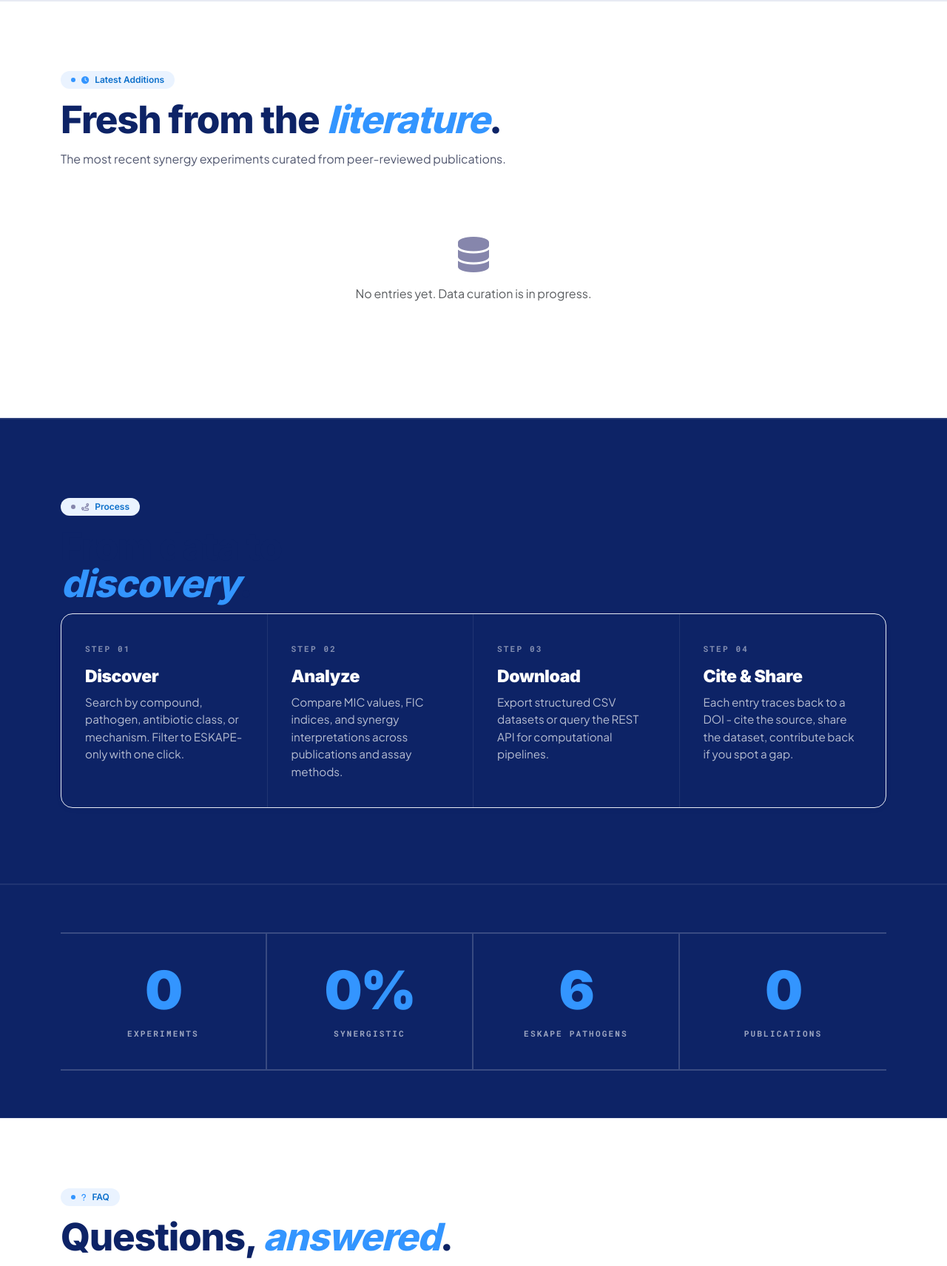
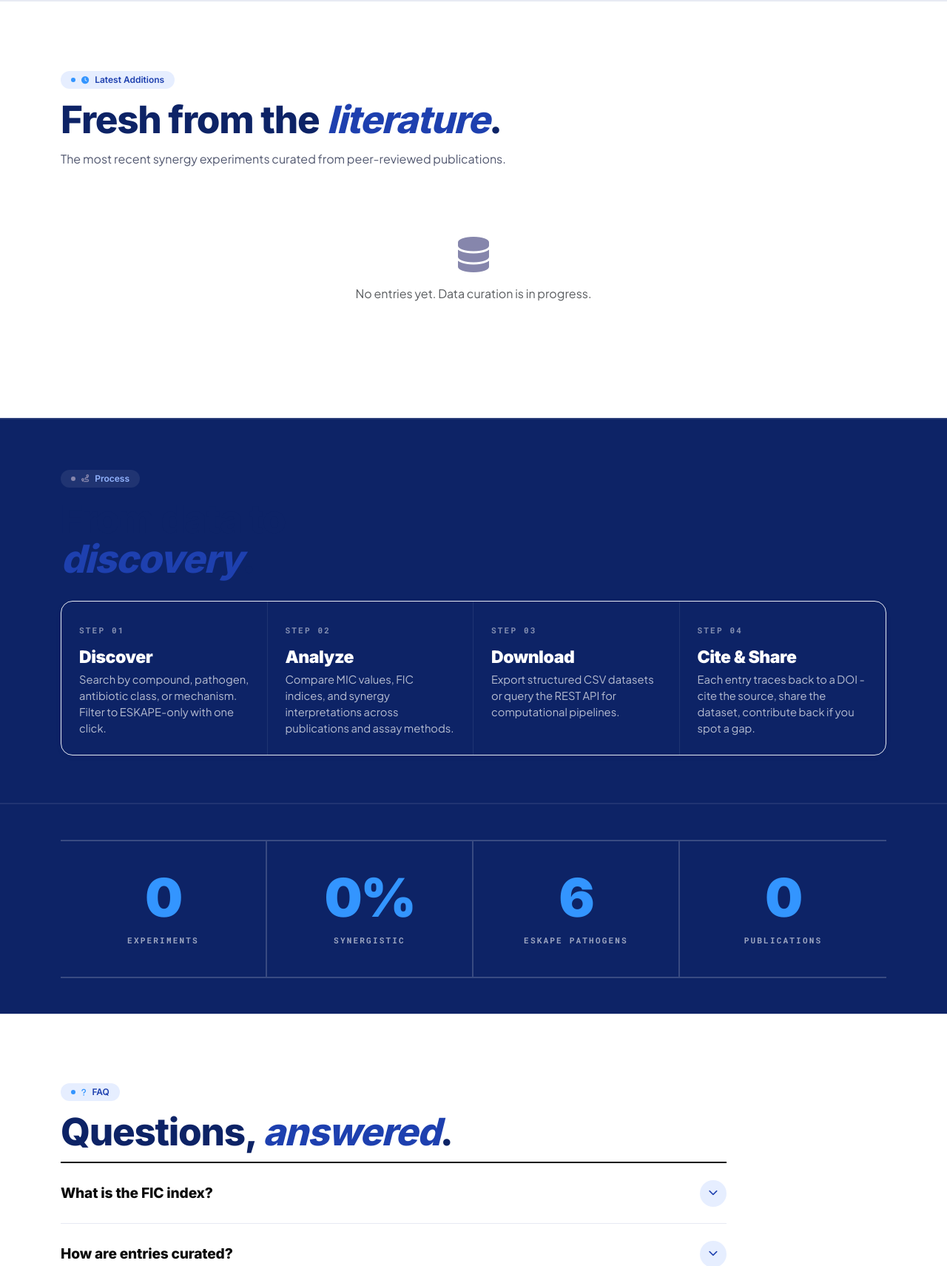
Before and after one commit to argajitsarkr/phytosynergy-db-project, a Django app: page / in a window 1280 px wide. Shown: the part 2724-4435 px from the top of the page at 74% size. Run offline with Django 5.2, Linux system fonts and the light colour scheme; data comes from the database, SQL or seed files in the repository; data that the repository does not hold is empty; some libraries are stand-ins or nearby versions.

Commit message:
Deepen accent blue (royal #1E40AF) and tighten dark Process band
- Heading accent words (.hero-accent, .text-primary-accent) and label
  pills now use a deeper royal blue #1E40AF instead of the bright
  cyan #3395FF, matching Razorpay's heading treatment where bright
  blue is reserved for buttons and accent words sit on a deeper tone.
- Buttons retitled to #2563EB (one notch deeper, still legible as CTA).
- Reduced .section-dark and .stats-dark-band vertical padding, tightened
  in-cell padding for the 4-step process grid, and removed the visual
  gap between the Process band and Stats band so the dark region reads
  as one continuous section instead of two stacked slabs of empty space.

Co-Authored-By: Claude Opus 4.7 <noreply@anthropic.com>

```diff
--- a/synergy_data/static/synergy_data/css/custom.css
+++ b/synergy_data/static/synergy_data/css/custom.css
@@ -2614,3 +2614,69 @@ h1, h2, h3, h4, h5, h6 { color: var(--rzp-ink); letter-spacing: -0.01em; }
 @media (max-width: 768px) {
     .reco-strip { border-radius: 16px; }
 }
+
+/* ============================================================
+   RAZORPAY-STYLE TWEAKS v2
+   - Darker accent blue for in-heading words (Razorpay reserves
+     bright blue for buttons; headings use a deeper royal tone).
+   - Tighten the dark "Process" band so cards and stats don't
+     float in empty space.
+   ============================================================ */
+:root {
+    --rzp-blue-deep: #1E40AF;   /* royal blue used for accent words inside headings */
+    --rzp-blue: #2563EB;        /* slightly deeper than #3395FF for buttons */
+    --rzp-blue-hover: #1E40AF;
+    --rzp-blue-tint: #E6EEFF;
+}
+
+/* Heading accent words (e.g. "Synergy", "discovery") use the deeper royal tone */
+.hero-accent,
+.heading-display .text-primary-accent,
+.text-primary-accent {
+    color: var(--rzp-blue-deep) !important;
+}
+
+/* Label-pill stays soft-tinted but with deeper text */
+.label-pill { color: var(--rzp-blue-deep) !important; }
+.label-pill-on-dark {
+    background: rgba(255,255,255,.08) !important;
+    color: #93B4FF !important;
+}
+
+/* Tighten the dark Process band: less vertical air, smaller cell padding,
+   and immediately abut the stats band below it (no double padding stack). */
+.section-dark {
+    padding: clamp(2.5rem, 5vw, 4rem) 0 !important;
+}
+.section-dark .heading-display.section-heading {
+    margin-bottom: 1.75rem !important;
+    font-size: clamp(2rem, 4.5vw, 3.25rem);
+    line-height: 1.05;
+}
+.section-dark .label-pill { margin-bottom: 1rem !important; }
+.grid-band-dark .grid-cell,
+.grid-band-dark .grid-cell-dark {
+    padding: 1.5rem 1.5rem !important;
+}
+.grid-band-dark .grid-cell h3,
+.grid-band-dark .grid-cell-dark h3 {
+    margin-bottom: .35rem;
+}
+.grid-band-dark .grid-cell p,
+.grid-band-dark .grid-cell-dark p {
+    margin-bottom: 0;
+    font-size: .92rem;
+    line-height: 1.5;
+}
+
+/* Stats band: shrink padding so the dark slab feels continuous with Process,
+   not like a second large block of air. */
+.stats-dark-band {
+    padding: clamp(2rem, 4vw, 3rem) 0 !important;
+}
+
+/* Pull the stats band tight against the process band above it */
+.section-dark + .stats-dark-band {
+    margin-top: 0;
+    border-top: 1px solid rgba(255,255,255,.08);
+}
```
